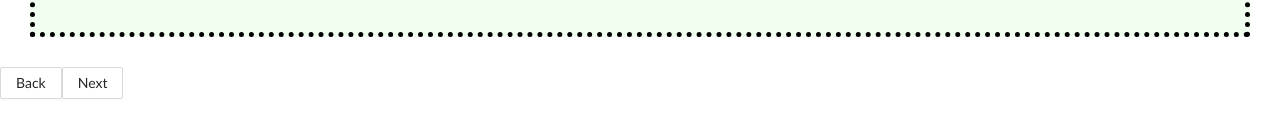
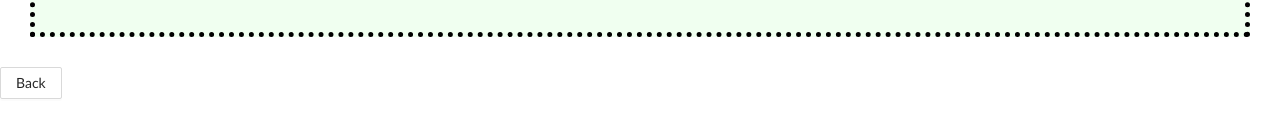
Before and after one commit to Oronis16/dungeonseeker, a React (Create React App) app: page / in a window 1280 px wide. Shown: the part 389-526 px from the top of the page. Built offline with nearby package versions, Linux system fonts and the light colour scheme.

Commit message:
DUNGEON-5: remove button

```diff
--- a/src/Actions.jsx
+++ b/src/Actions.jsx
@@ -29,7 +29,6 @@ export const Actions = ({ story }) => {
         <p>{story.prologue.text}</p>
       </Tale>
       <Button>Back</Button>
-      <Button>Next</Button>
     </div>
   );
 };
```
